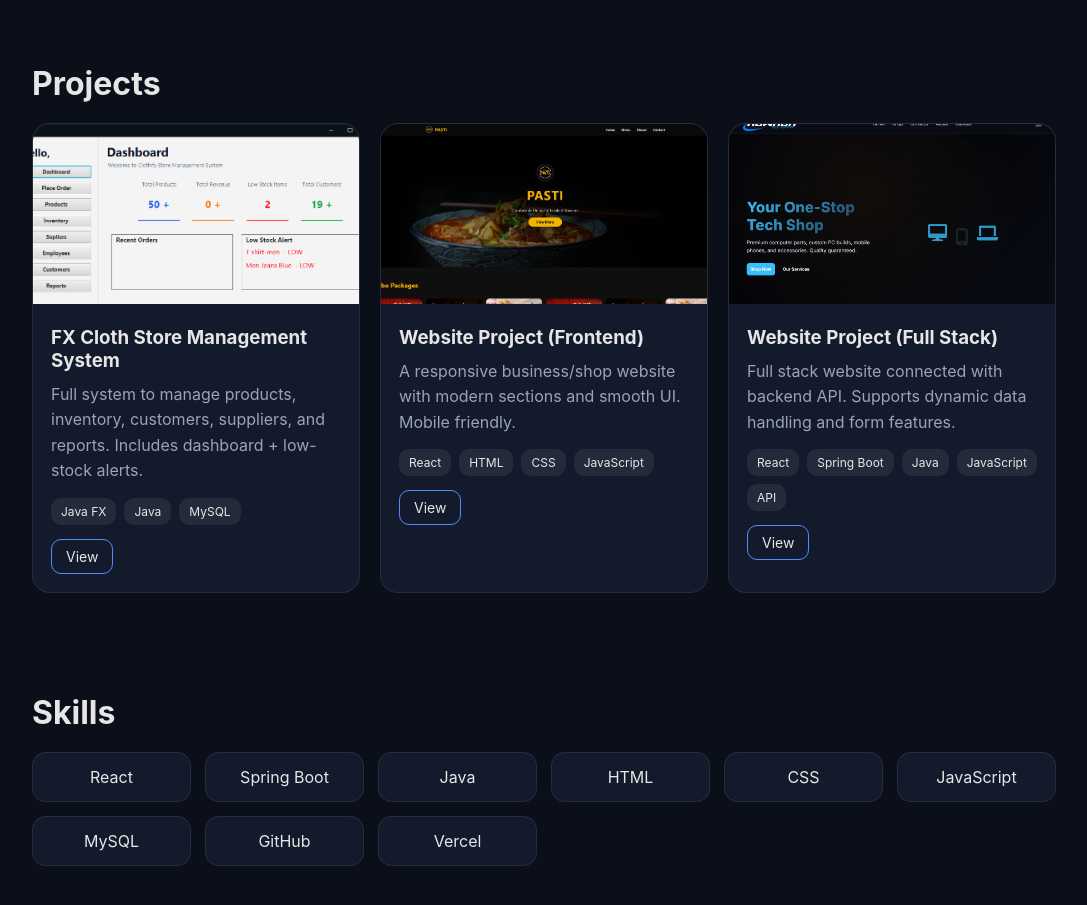
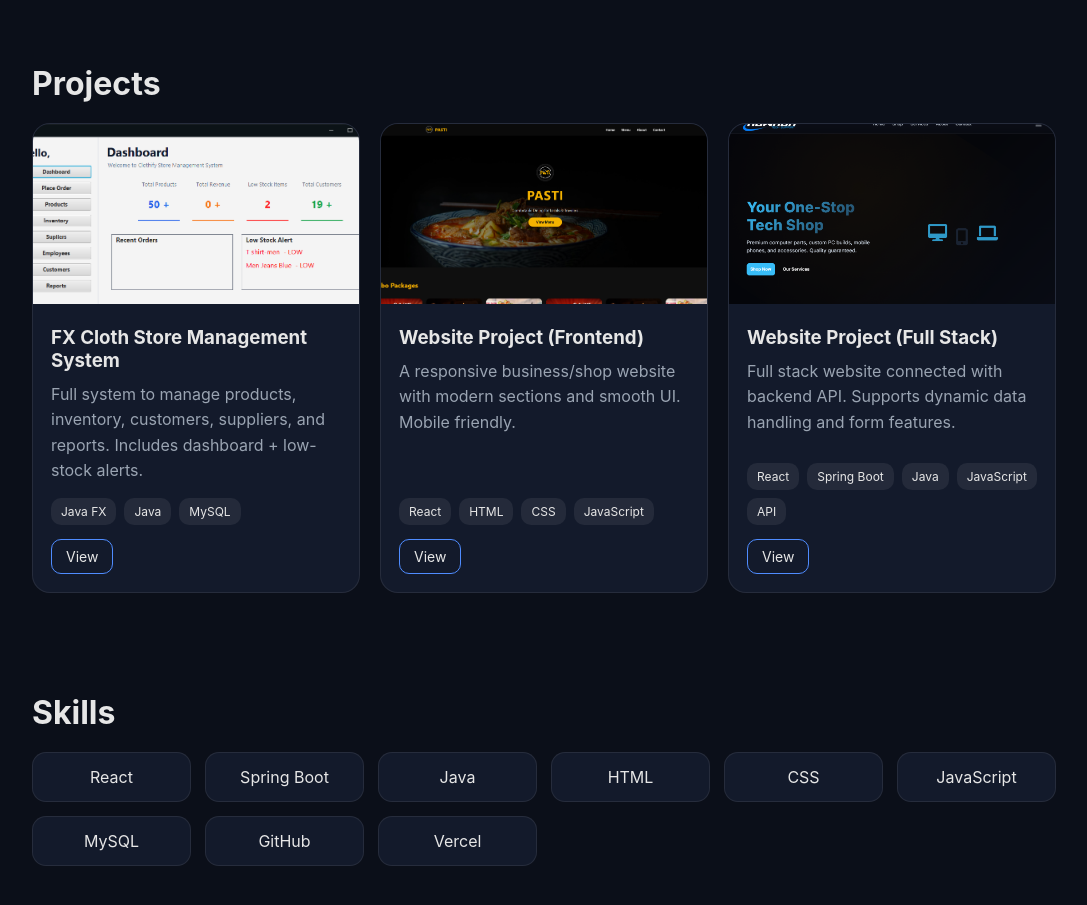
Before and after one commit to Chalana001/Chalana-portfolio, a React (Vite) app: page / in a window 1280 px wide. Shown: the part 1060-1965 px from the top of the page, without its empty margins (96-1183 px from the left). Built offline with nearby package versions, Linux system fonts and the light colour scheme.

Commit message:
changed small buttons

```diff
--- a/src/components/Projects.jsx
+++ b/src/components/Projects.jsx
@@ -12,7 +12,7 @@ const projects = [
   {
     title: "Website Project (Frontend)",
     desc: "A responsive business/shop website with modern sections and smooth UI. Mobile friendly.",
-    tags: ["React", "HTML", "CSS","JavaScript"],
+    tags: ["React", "HTML", "CSS", "JavaScript"],
     featured: false,
     img: "/web1.png",
     link: "https://pasti-restuarant.vercel.app/",
@@ -20,7 +20,7 @@ const projects = [
   {
     title: "Website Project (Full Stack)",
     desc: "Full stack website connected with backend API. Supports dynamic data handling and form features.",
-    tags: ["React","Spring Boot","Java","JavaScript", "API"],
+    tags: ["React", "Spring Boot", "Java", "JavaScript", "API"],
     featured: false,
     img: "/web2.png",
     link: "https://newron-tech-support-web-frontend.vercel.app/",
@@ -48,15 +48,18 @@ export default function Projects() {
               <h3>{p.title}</h3>
               <p>{p.desc}</p>
 
+              <div className="project-footer">
                 <div className="tags">
                   {p.tags.map((t, i) => (
                     <span key={i} className="tag">{t}</span>
                   ))}
                 </div>
 
-              <a className="btn small" href={p.link} target="_blank">
+                <a className="btn small" href={p.link} target="_blank" rel="noreferrer">
                   View
                 </a>
+              </div>
+
             </div>
           </a>
         ))}
--- a/src/styles/projects.css
+++ b/src/styles/projects.css
@@ -11,7 +11,9 @@
   border: 1px solid rgba(255, 255, 255, 0.08);
   transition: transform 0.25s ease, box-shadow 0.25s ease, border 0.25s ease;
   cursor: pointer;
-  display: block;
+  display: flex;
+  flex-direction: column;
+  height: 100%;
   text-decoration: none;
   color: inherit;
 }
@@ -48,6 +50,9 @@
 
 .project-body {
   padding: 18px;
+  display: flex;
+  flex-direction: column;
+  flex: 1;
 }
 
 .project-body p {
@@ -69,3 +74,22 @@
   border-radius: 10px;
   font-size: 12px;
 }
+
+.project-footer {
+  margin-top: auto;
+}
+
+/* tags styling */
+.tags {
+  display: flex;
+  flex-wrap: wrap;
+  gap: 8px;
+  margin: 14px 0 14px;
+}
+
+.tag {
+  background: rgba(255, 255, 255, 0.07);
+  padding: 6px 10px;
+  border-radius: 10px;
+  font-size: 12px;
+}
```
Lines whose indentation alone changed are shown as unchanged.
